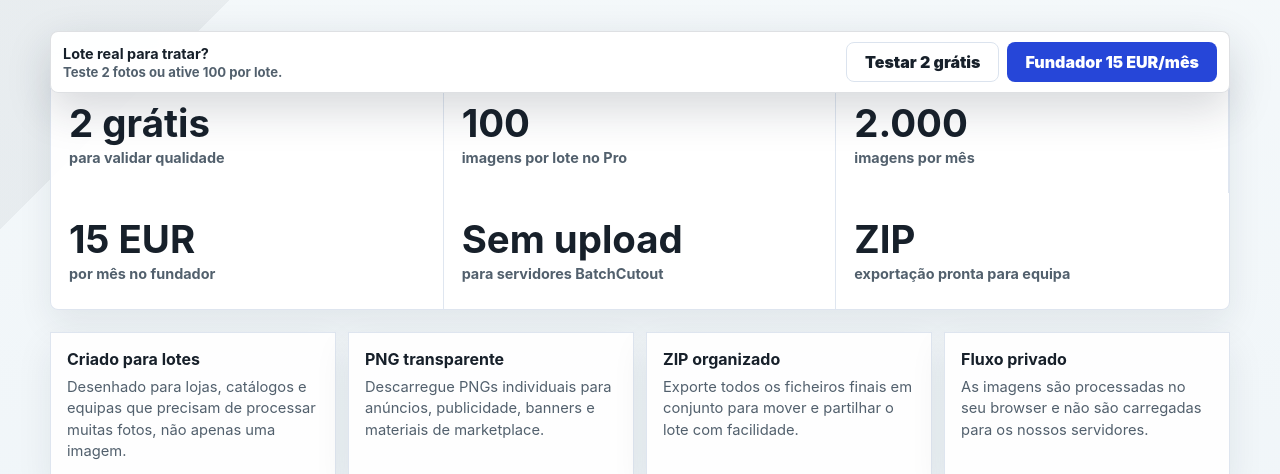
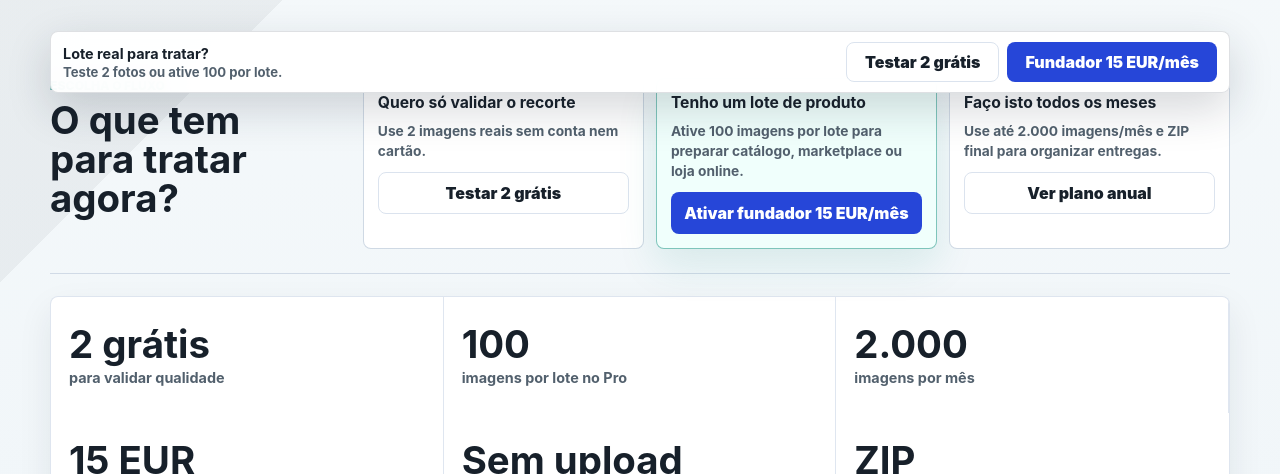
Before and after one commit to ricardojvilela/zeroback, a website: page bulk-background-remover/index.html in a window 1280 px wide. Shown: the part 691-1165 px from the top of the page. Drawn offline with Linux system fonts and the light colour scheme; files whose address does not match are found by name.

Commit message:
Add intent paths to bulk landing

```diff
--- a/bulk-background-remover/index.html
+++ b/bulk-background-remover/index.html
@@ -86,7 +86,7 @@
       }
     </script>
 
-    <link rel="stylesheet" href="../styles.css?v=20260708-bulk-sticky-cta" />
+    <link rel="stylesheet" href="../styles.css?v=20260708-bulk-intent-strip" />
     <script defer src="/_vercel/insights/script.js"></script>
   </head>
   <body class="landing-page bulk-landing-page">
@@ -116,6 +116,30 @@
         </div>
         <div class="landing-visual">
           <img src="../assets/product-before-after-v5.png" alt="Foto de produto antes e depois da remoção de fundo" />
+        </div>
+      </section>
+
+      <section class="bulk-intent-strip" aria-labelledby="bulk-intent-title">
+        <div>
+          <p class="section-kicker">Escolha o fluxo</p>
+          <h2 id="bulk-intent-title">O que tem para tratar agora?</h2>
+        </div>
+        <div class="bulk-intent-grid">
+          <article>
+            <strong>Quero só validar o recorte</strong>
+            <p>Use 2 imagens reais sem conta nem cartão.</p>
+            <a class="landing-secondary" href="/?utm_source=seo&utm_medium=landing&utm_campaign=bulk_background_remover_intent_validate#tool" data-preserve-utm>Testar 2 grátis</a>
+          </article>
+          <article class="is-featured">
+            <strong>Tenho um lote de produto</strong>
+            <p>Ative 100 imagens por lote para preparar catálogo, marketplace ou loja online.</p>
+            <a class="landing-button" href="/pricing/?checkout_plan=early&utm_source=seo&utm_medium=landing&utm_campaign=bulk_background_remover_intent_founder#pricing-account-title" data-preserve-utm>Ativar fundador 15 EUR/mês</a>
+          </article>
+          <article>
+            <strong>Faço isto todos os meses</strong>
+            <p>Use até 2.000 imagens/mês e ZIP final para organizar entregas.</p>
+            <a class="landing-secondary" href="/pricing/?checkout_plan=annual&utm_source=seo&utm_medium=landing&utm_campaign=bulk_background_remover_intent_annual#pricing-account-title" data-preserve-utm>Ver plano anual</a>
+          </article>
         </div>
       </section>
 
@@ -257,7 +281,7 @@
             return;
           }
 
-          var heroActions = document.querySelector(".landing-hero-actions");
+          var heroActions = document.querySelector(".landing-hero .landing-actions");
           var revealPoint = 220;
           if (heroActions) {
             var rect = heroActions.getBoundingClientRect();
--- a/styles.css
+++ b/styles.css
@@ -2165,6 +2165,68 @@
   white-space: nowrap;
 }
 
+.bulk-intent-strip {
+  display: grid;
+  grid-template-columns: minmax(220px, 0.34fr) minmax(0, 1fr);
+  gap: 18px;
+  align-items: stretch;
+  border-bottom: 1px solid rgba(202, 213, 226, 0.82);
+  padding: 24px 0;
+}
+
+.bulk-intent-strip h2 {
+  max-width: 10ch;
+  margin: 0;
+  color: var(--charcoal);
+  font-size: clamp(1.75rem, 3vw, 2.6rem);
+  line-height: 1.02;
+}
+
+.bulk-intent-grid {
+  display: grid;
+  grid-template-columns: repeat(3, minmax(0, 1fr));
+  gap: 12px;
+}
+
+.bulk-intent-grid article {
+  display: grid;
+  align-content: start;
+  gap: 10px;
+  min-width: 0;
+  border: 1px solid rgba(202, 213, 226, 0.9);
+  border-radius: 8px;
+  padding: 14px;
+  background: #ffffff;
+}
+
+.bulk-intent-grid article.is-featured {
+  border-color: rgba(15, 139, 124, 0.5);
+  background: #f0fffc;
+  box-shadow: 0 16px 40px rgba(15, 139, 124, 0.12);
+}
+
+.bulk-intent-grid strong {
+  color: var(--charcoal);
+  font-size: 0.98rem;
+  line-height: 1.25;
+}
+
+.bulk-intent-grid p {
+  margin: 0;
+  color: #52606d;
+  font-size: 0.86rem;
+  font-weight: 650;
+  line-height: 1.45;
+}
+
+.bulk-intent-grid .landing-button,
+.bulk-intent-grid .landing-secondary {
+  width: 100%;
+  min-height: 42px;
+  padding: 0 12px;
+  text-align: center;
+}
+
 .landing-visual {
   overflow: hidden;
   border: 1px solid var(--line);
@@ -3900,6 +3962,20 @@
     font-size: 0.82rem;
   }
 
+  .bulk-intent-strip,
+  .bulk-intent-grid {
+    grid-template-columns: 1fr;
+  }
+
+  .bulk-intent-strip {
+    gap: 14px;
+    padding: 20px 0;
+  }
+
+  .bulk-intent-strip h2 {
+    max-width: 100%;
+  }
+
   .partner-copy-row {
     grid-template-columns: 1fr;
   }
```
Also changed, not shown: REVENUE-MAXIMIZATION-OPERATING-PLAN.md (+1 -0 lines).
